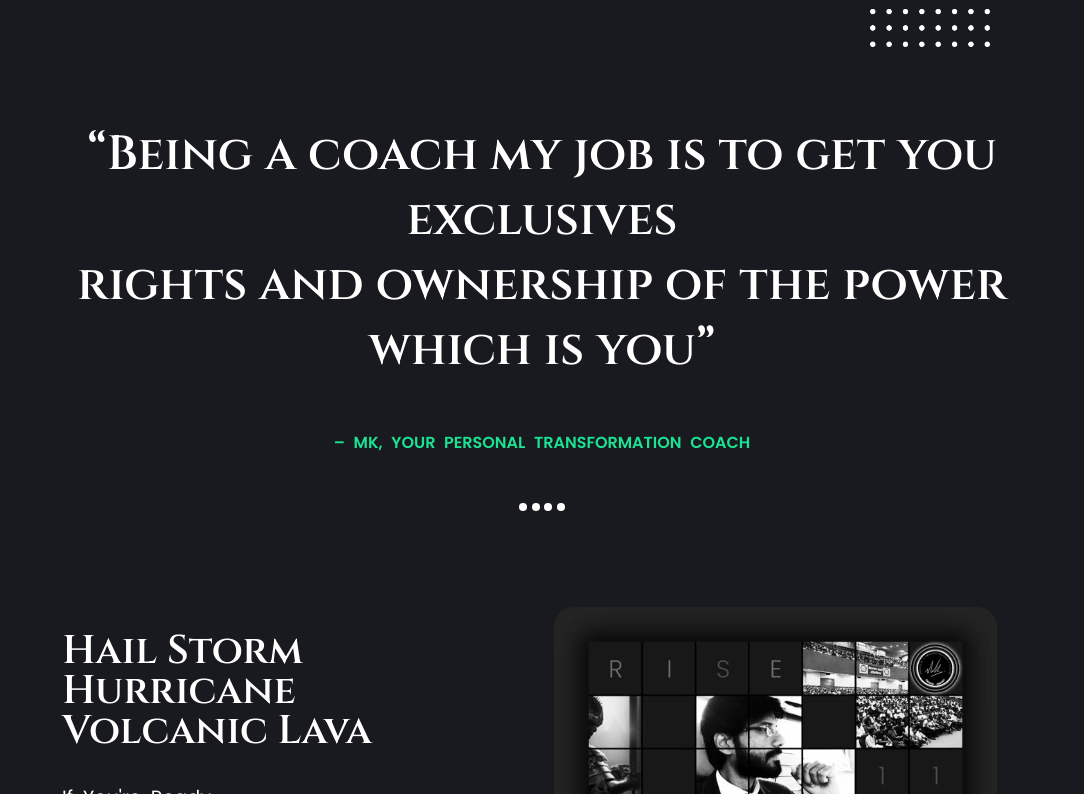
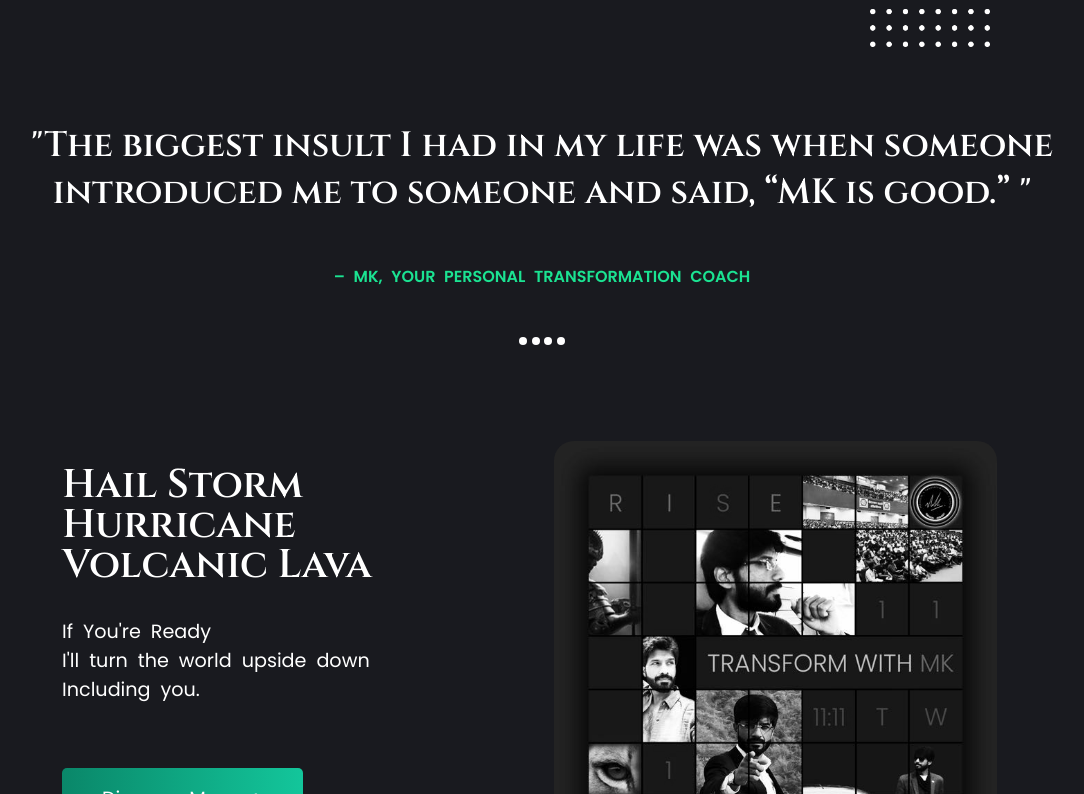
Before and after one commit to Xaverick/tutwithmk, a React (Vite) app: page /about in a window 1280 px wide. Shown: the part 426-1220 px from the top of the page, without its empty margins (98-1182 px from the left). Built offline with nearby package versions, Linux system fonts and the light colour scheme.

Commit message:
made some modifications

```diff
--- a/src/App.jsx
+++ b/src/App.jsx
@@ -10,7 +10,7 @@ function App() {
   const timer = new Promise ((resolve,reject)=>{
     setTimeout(()=>{
       resolve(true)
-    },30000)
+    },25000)
   })
 
 
--- a/src/Data/index.js
+++ b/src/Data/index.js
@@ -153,7 +153,7 @@ const ProgramDetail = [
         url: 'http://localhost:5173/services/transcend'
     },
     {
-        icon: transcend,
+        icon: '' ,
         title: 'Own That Stage',
         content: "Lorem ipsum dolor sit amet, consectetur adipisicing elit. Perspiciatis quasi pariatur iste laudantium asperiores.",
         url: 'http://localhost:5173/services/ownthatstage'
--- a/src/container/About/About.jsx
+++ b/src/container/About/About.jsx
@@ -15,10 +15,10 @@ const About = () => {
     <div className='app__container'>
       <Banner name='About MK' subtitle=""/>
 
-      <div id = 'quoate' className='course-feature'>
+      <div id = 'quoate' className='about-course-feature'>
         <span className='heading'>
           <p>
-          “Being a coach my job is to get you exclusives <br /> rights and ownership of the power which is you”
+            "The biggest insult I had in my life was when someone <br /> introduced me to someone and said, “MK is good.” "
           </p>
         </span>
         <p className='desc'>– MK, YOUR PERSONAL TRANSFORMATION COACH</p>
@@ -35,7 +35,7 @@ const About = () => {
         <div className='owntimeline-section__left'>
             <h1 className='own'>Hail Storm <br /> Hurricane <br /> Volcanic Lava</h1>
 
-            <p>If You're Ready <br /> I'll turn the world upside down 100%- <br /> Including you.</p>
+            <p>If You're Ready <br /> I'll turn the world upside down <br /> Including you.</p>
 
             <a href="#detail" className='button'>
             Discover More -&gt;
--- a/src/container/About/About.scss
+++ b/src/container/About/About.scss
@@ -1,5 +1,5 @@
-.course-feature{
-    width: 75%;
+.about-course-feature{
+    width: 100%;
     margin: 0 auto;
     padding-top: 8rem;
     display: flex;
@@ -10,10 +10,10 @@
     .heading{
         p{
             text-align: center;
+            font-size: 2.2rem;
         }
         font-family: var(--font-display);
-        width: 80%;
-        font-size: 3rem;
+        width: 90%;
         font-weight: 600;
         color: var(--primary-color);
         padding-bottom: 1rem;
--- a/src/container/PopUp/PopUp.jsx
+++ b/src/container/PopUp/PopUp.jsx
@@ -8,14 +8,14 @@ const PopUp = ({isopen, setIsopen}) => {
     <>
         {isopen && (
             <div className='layer1'>
+                <button className='close' onClick={() => setIsopen(false)}>X</button>
                 <div className='layer2'>
-                    <button className='close' onClick={() => setIsopen(false)}>X</button>
                     <div className="media">
                         <img src={coffee} alt="" />
                     </div>
                     <div className="content">
-                        <div style={{marginBottom:"4rem"}}>
-                            <p style={{fontSize:"1.8rem"}}>Stress Buster</p>
+                        <div className='heading'>
+                            <p className='sub-heading'>Stress Buster</p>
                             <h1>K o f f e e  with  M K</h1>
                         </div>
 
--- a/src/container/PopUp/PopUp.scss
+++ b/src/container/PopUp/PopUp.scss
@@ -15,10 +15,21 @@
     @media screen and (max-width: 768px) {
         height: fit-content;
     }
+    .close{
+        position: absolute;
+        padding: 0.5rem 1rem;
+        background-color: var(--button-green);
+        outline: none;
+        border: none;
+        border-radius: 5px;
+        color: white;
+        right: 20px;
+        top: 20px;
+    }
 }
 
 .layer2{
-    position: relative;
+
     margin: 0 auto;
     width: 70%;
     display: flex;
@@ -36,24 +47,14 @@
 
     }
 
-    .close{
-        position: absolute;
-        padding: 0.5rem 1rem;
-        background-color: var(--button-green);
-        outline: none;
-        border: none;
-        border-radius: 5px;
-        color: white;
-        right: 0;
-        top: 20px;
-    }
+
 
     .media{
         width: 50%;
         display: flex;
         justify-content: center;
         img{
-            width: 70%;
+            width: 80%;
 
         }
         @media  screen and (max-width: 768px){
@@ -74,10 +75,29 @@
         flex-direction: column;
         align-items: center;
         gap: 1rem;
-        h1{
-            font-size: 2.3rem;
-            font-family: var(--font-display);
+        .heading{
+            margin-bottom: 4rem;
+            h1{
+                font-size: 2rem;
+                font-family: var(--font-display);
+            }
+            .sub-heading{
+                font-size: 1.5rem;
+            }
+            @media screen and (max-width: 768px) {
+                margin-bottom: 2rem;
+                h1{
+                    font-size: 1.5rem;
+                }
+                .sub-heading{
+                    font-size: 1rem;
+                }
+
+
+            }
+
         }
+
         p{
             font-family: var(--font-secondary);
         }
--- a/src/container/Services/OwnThatStage/OwnThatStage.scss
+++ b/src/container/Services/OwnThatStage/OwnThatStage.scss
@@ -244,7 +244,7 @@
     .heading{
         text-align: center;
         font-family: var(--font-display);
-        width: 70%;
+        width: 80%;
         font-size: 2rem;
         font-weight: 600;
         color: var(--primary-color);
--- a/src/container/Services/emerge/emerge.scss
+++ b/src/container/Services/emerge/emerge.scss
@@ -205,8 +205,8 @@
             text-align: center;
         }
         font-family: var(--font-display);
-        width: 80%;
-        font-size: 3rem;
+        width: 90%;
+        font-size: 2.5rem;
         font-weight: 600;
         color: var(--primary-color);
         padding-bottom: 1rem;
```
